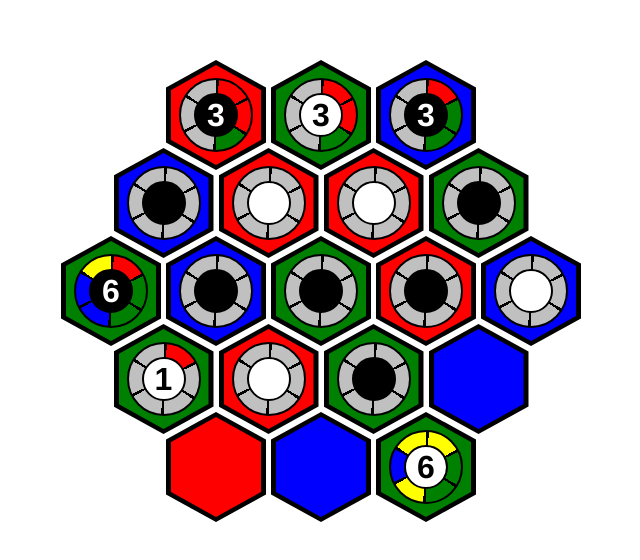
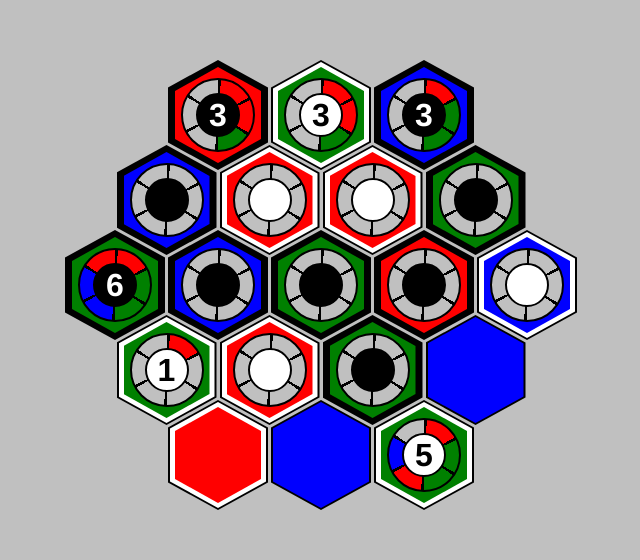
Before and after one commit to mwallace999/nexus-new, a Vue app: page / in a window 1280 px wide. Shown: the top 560 px of the page, without its empty margins (319-959 px from the left). Built offline with nearby package versions, Linux system fonts and the light colour scheme.

Commit message:
Add inner/outer borders

```diff
--- a/src/App.vue
+++ b/src/App.vue
@@ -23,4 +23,7 @@ export default {
   color: #2c3e50;
   margin-top: 60px;
 }
+body {
+  background-color: silver
+}
 </style>
--- a/src/components/board/BoardLayout.vue
+++ b/src/components/board/BoardLayout.vue
@@ -1,4 +1,5 @@
 <template>
+  <div class="board">
     <div class="row-container" v-for="(row, r) in board" :key="`row${r}`">
       <div class="hex-row">
         <hex-layout v-for="(hex, h) in row" :key="`hex${r}-${h}`"
@@ -7,6 +8,7 @@
           :token-player="hex.tokenPlayer"
           :token-level-array="hex.tokenLevelArray"
         />
+      </div>
     </div>
   </div>
 </template>
@@ -34,7 +36,7 @@ export default {
         },
         {
           hexColor: 'green',
-          hexBorderColor: 'black',
+          hexBorderColor: 'white',
           tokenPlayer: 2,
           tokenLevelArray: ['red', 'red', 'green']
         },
@@ -53,12 +55,12 @@ export default {
         },
         {
           hexColor: 'red',
-          hexBorderColor: 'black',
+          hexBorderColor: 'white',
           tokenPlayer: 2
         },
         {
           hexColor: 'red',
-          hexBorderColor: 'black',
+          hexBorderColor: 'white',
           tokenPlayer: 2
         },
         {
@@ -72,7 +74,7 @@ export default {
           hexColor: 'green',
           hexBorderColor: 'black',
           tokenPlayer: 1,
-          tokenLevelArray: ['red', 'green', 'green', 'blue', 'blue', 'yellow']
+          tokenLevelArray: ['red', 'green', 'green', 'blue', 'blue', 'red']
         },
         {
           hexColor: 'blue',
@@ -91,20 +93,20 @@ export default {
         },
         {
           hexColor: 'blue',
-          hexBorderColor: 'black',
+          hexBorderColor: 'white',
           tokenPlayer: 2
         }
       ],
       [
         {
           hexColor: 'green',
-          hexBorderColor: 'black',
+          hexBorderColor: 'white',
           tokenPlayer: 2,
           tokenLevelArray: ['red']
         },
         {
           hexColor: 'red',
-          hexBorderColor: 'black',
+          hexBorderColor: 'white',
           tokenPlayer: 2
         },
         {
@@ -114,23 +116,23 @@ export default {
         },
         {
           hexColor: 'blue',
-          hexBorderColor: 'black',
+          hexBorderColor: 'blue',
         }
       ],
       [
         {
           hexColor: 'red',
-          hexBorderColor: 'black',
+          hexBorderColor: 'white',
         },
         {
           hexColor: 'blue',
-          hexBorderColor: 'black',
+          hexBorderColor: 'blue',
         },
         {
           hexColor: 'green',
-          hexBorderColor: 'black',
+          hexBorderColor: 'white',
           tokenPlayer: 2,
-          tokenLevelArray: ['yellow', 'green', 'green', 'yellow', 'blue', 'yellow']
+          tokenLevelArray: ['red', 'green', 'green', 'red', 'blue']
         }
       ]
     ]
@@ -149,7 +151,7 @@ export default {
 }
 .hex-row {
   display: flex;
-  gap: 5px;
-  margin-bottom: -22px;
+  gap: 3px;
+  margin-bottom: -25px;
 }
 </style>
--- a/src/components/board/HexLayout.vue
+++ b/src/components/board/HexLayout.vue
@@ -1,11 +1,13 @@
 <template>
-  <div :style="{ backgroundColor: hexBorderColor }" class="hexagon border">
-    <div :style="{ backgroundColor: hexColor }" class="hexagon inner">
-      <token-layout
-        v-if="tokenPlayer"
-        :token-player="tokenPlayer"
-        :token-level-array="tokenLevelArray"
-      />
+  <div :style="{ backgroundColor: 'black' }" class="hexagon outer-border">
+    <div :v-if="hexBorderColor" :style="{ backgroundColor: hexBorderColor }" class="hexagon inner-border">
+      <div :style="{ backgroundColor: hexColor }" class="hexagon inner-hex">
+        <token-layout
+          v-if="tokenPlayer"
+          :token-player="tokenPlayer"
+          :token-level-array="tokenLevelArray"
+        />
+      </div>
     </div>
   </div>
 </template>
@@ -34,7 +36,7 @@ export default {
 .hexagon {
   clip-path: polygon(50% 0%, 100% 25%, 100% 75%, 50% 100%, 0% 75%, 0% 25%);
 }
-.border {
+.outer-border {
   width: 100px;
   height: 110px;
   display: flex;
@@ -42,9 +44,17 @@ export default {
   align-items: center;
 
 }
-.inner {
-  width: 90px;
-  height: 100px;
+.inner-border {
+  width: 96px;
+  height: 106px;
+  display: flex;
+  justify-content: center;
+  align-items: center;
+
+}
+.inner-hex {
+  width: 86px;
+  height: 96px;
   display: flex;
   justify-content: center;
   align-items: center;
--- a/src/components/board/TokenLayout.vue
+++ b/src/components/board/TokenLayout.vue
@@ -1,6 +1,6 @@
 <template>
   <div class="token" :style="{ background: tokenLevelGradient, /* visibility: tokenLevelArray?.length ? 'visibile' : 'hidden' */ }">
-    <div class="inner-token" :style="{ backgroundColor: tokenPlayer === 1 ? 'black' : 'white', visibility: 'visible'}">
+    <div class="inner-token" :style="{ backgroundColor: tokenPlayer === 1 ? 'black' : 'white', /*visibility: 'visible'*/ }">
       <h1 :style="{ color: tokenPlayer === 1 ? 'white' : 'black'}">
         {{ this.tokenLevelArray?.length }}
       </h1>
@@ -47,7 +47,7 @@ export default {
   align-items: center;
 }
 .token:hover {
-  box-shadow: 0 0 0px 5px yellow;
+  box-shadow: 0 0 0px 4px yellow;
 }
 .inner-token {
   --innerTokenSize: 40px;
```
Also changed, not shown: src/assets/logo.png (deleted). Lines whose indentation alone changed are shown as unchanged.
